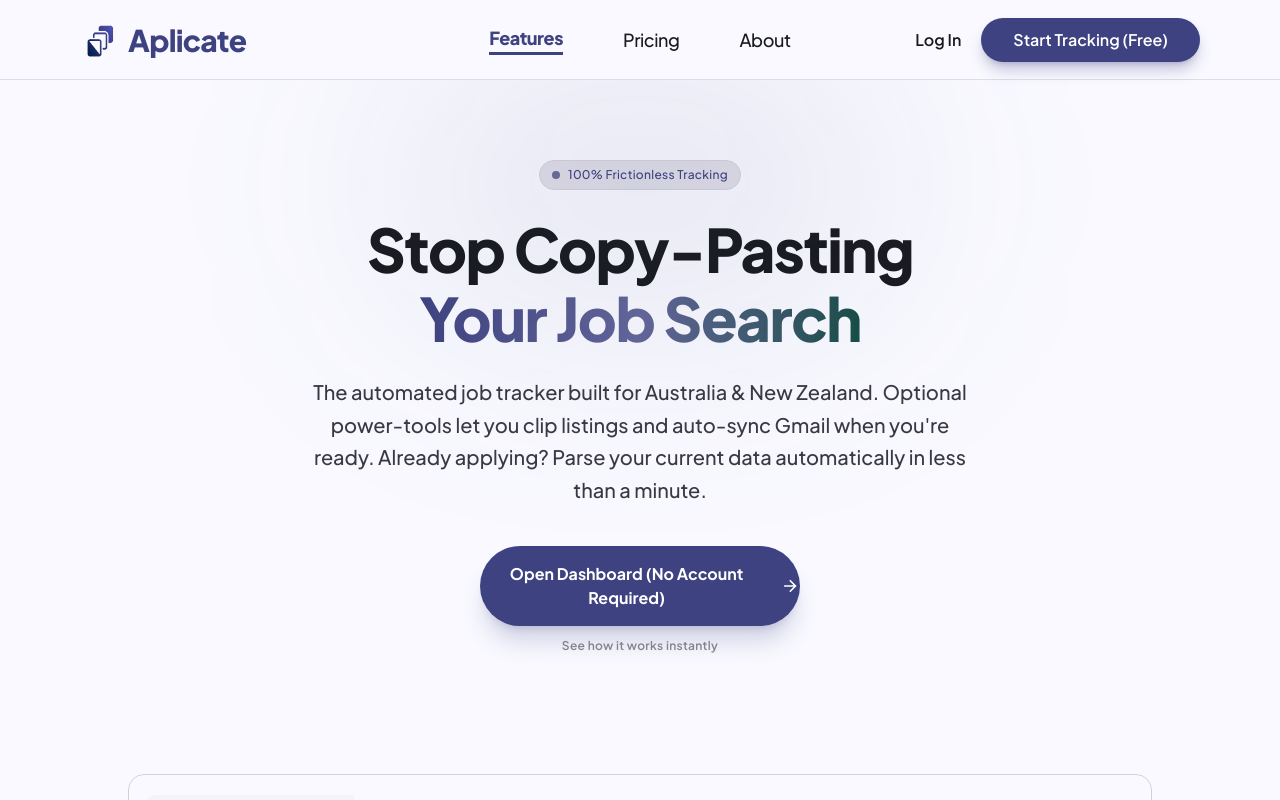
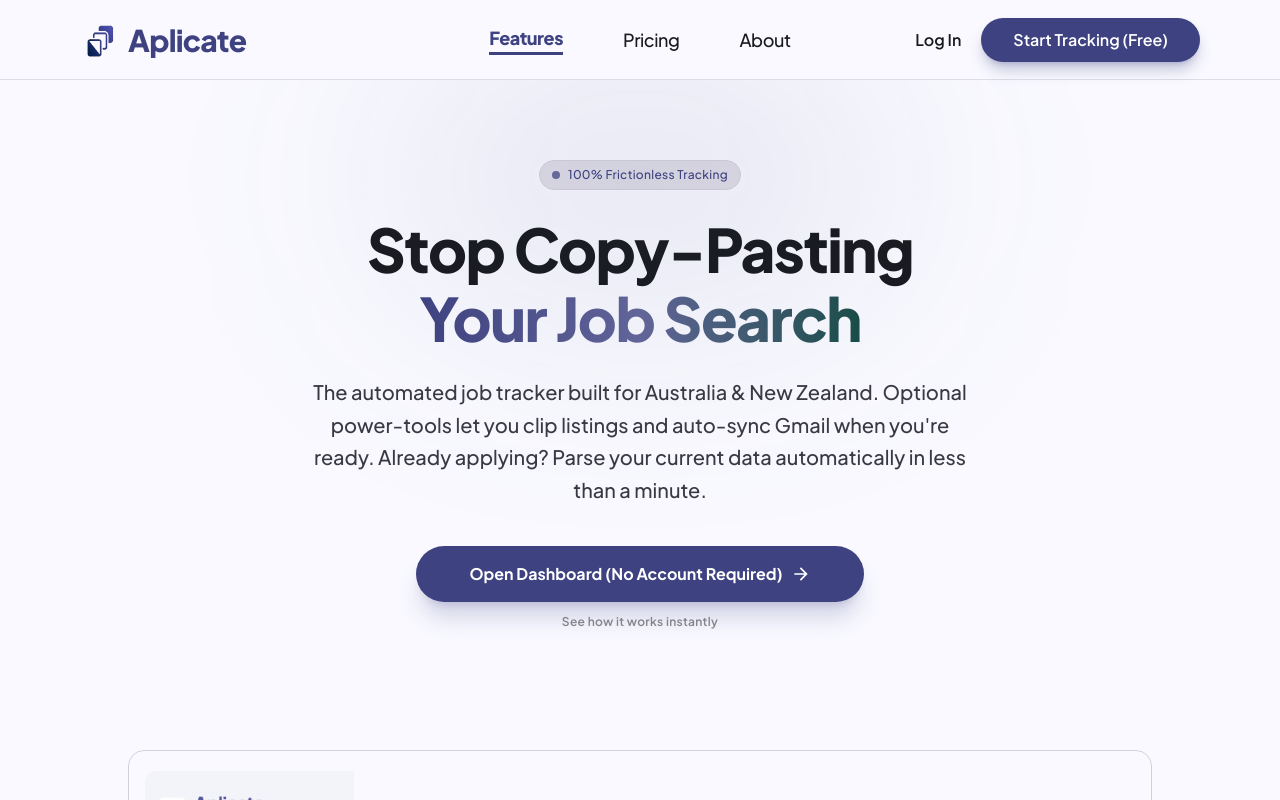
Before and after one commit to Galvatar/Aplicate, a Next.js app: page / in a window 1280 px wide. Built offline with nearby package versions, Linux system fonts and the light colour scheme; no server answers.

Commit message:
Fixed a button layout issue

```diff
--- a/app/page.tsx
+++ b/app/page.tsx
@@ -80,7 +80,7 @@ export default function Home() {
           >
             <button
               onClick={() => router.push("/home")}
-              className="flex group w-full justify-center items-center gap-2 bg-primary hover:bg-primary-container text-on-primary max-w-xs py-4 rounded-full font-bold text-base shadow-xl shadow-primary/20 hover:shadow-primary/30 transition-all duration-300 transform hover:-translate-y-0.5"
+              className="flex group w-full justify-center items-center gap-2 bg-primary hover:bg-primary-container text-on-primary max-w-md py-4 rounded-full font-bold text-base shadow-xl shadow-primary/20 hover:shadow-primary/30 transition-all duration-300 transform hover:-translate-y-0.5"
             >
               Open Dashboard (No Account Required)
               <svg
```
